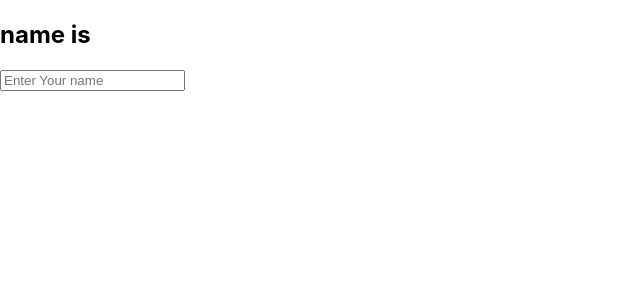
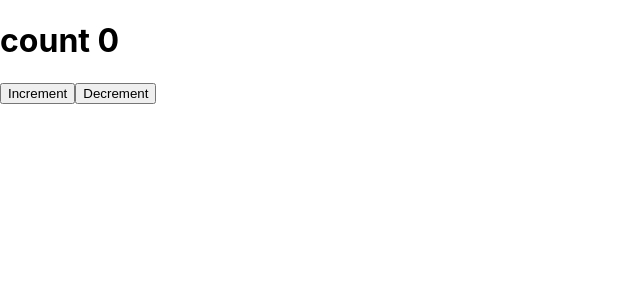
Before and after one commit to adietyaprogithub/React-, a React (Create React App) app: page / in a window 1280 px wide. Shown: the top 300 px of the page, without its empty margins (0-640 px from the left). Built offline with nearby package versions, Linux system fonts and the light colour scheme.

Commit message:
counter_app

```diff
--- a/src/App.js
+++ b/src/App.js
@@ -2,21 +2,27 @@
 import { useState } from "react";
 
 export default function App() {
+  const [count, Setcount] = useState(0);
 
-const [name , setName] = useState('')
+  const handleincrese = () => {
+    Setcount(count + 1);
+  };
 
-const handler = (e) => {
+  const handledecrese = () => {
+    if ( count >0 ){
+      Setcount (count - 1)
+    }
+    else
+    {
+      Setcount (0)
+    }
+  };
 
-  setName (e.target.value)
+  return (
+    <div>
+      <h1>count {count}</h1>
+      <button onClick={handleincrese}>Increment</button>
+      <button onClick={handledecrese}>Decrement</button>
+    </div>
+  );
 }
-
-return(
-
-  <div>
-    <h2> name is {name}</h2>
-    <input type="text"  placeholder="Enter Your name " value={name} onChange={handler}/>
-  </div>
-)
-
-
-  };
```
Also changed, not shown: src/components/Name_updater/main.js (added, +22 -0 lines).
